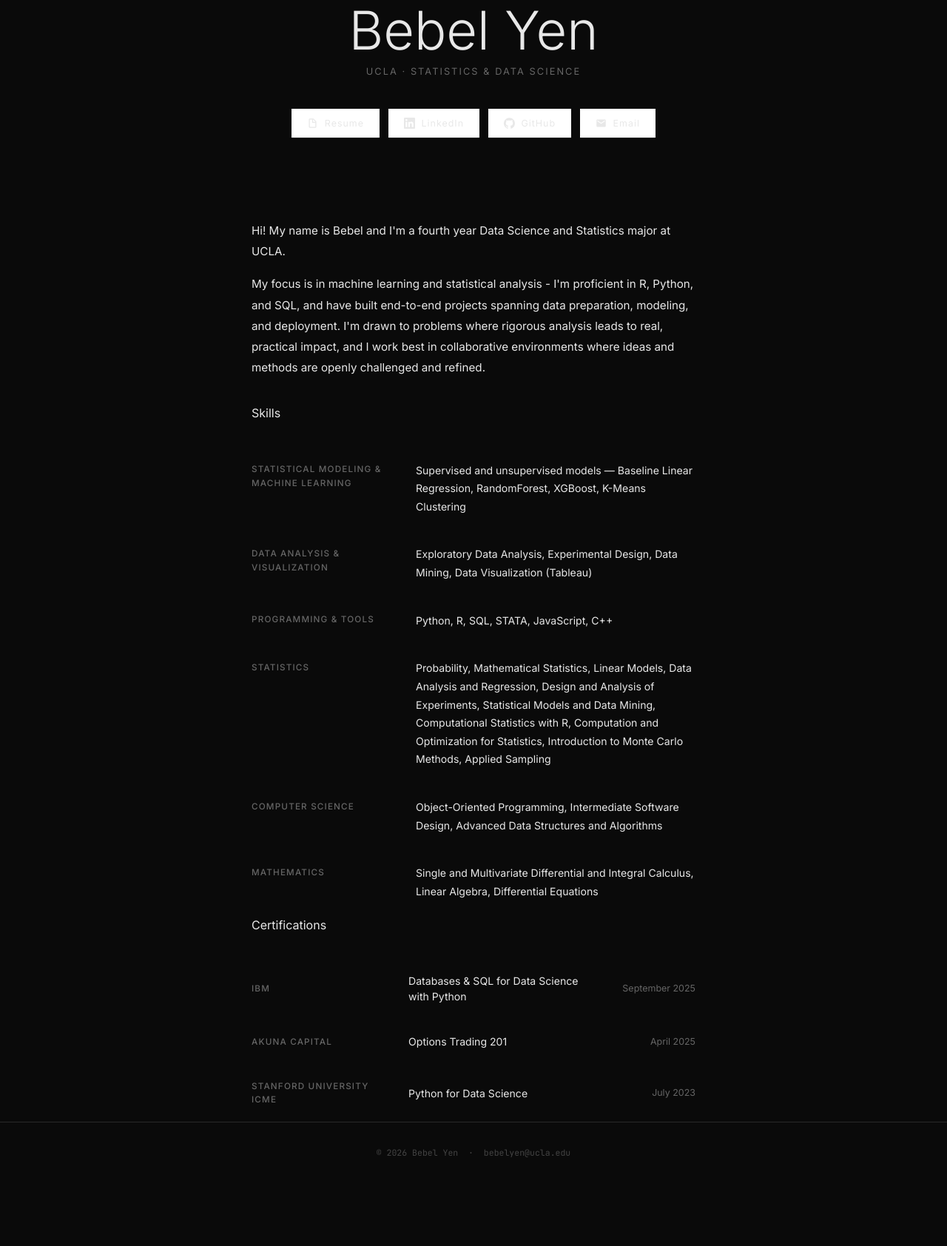
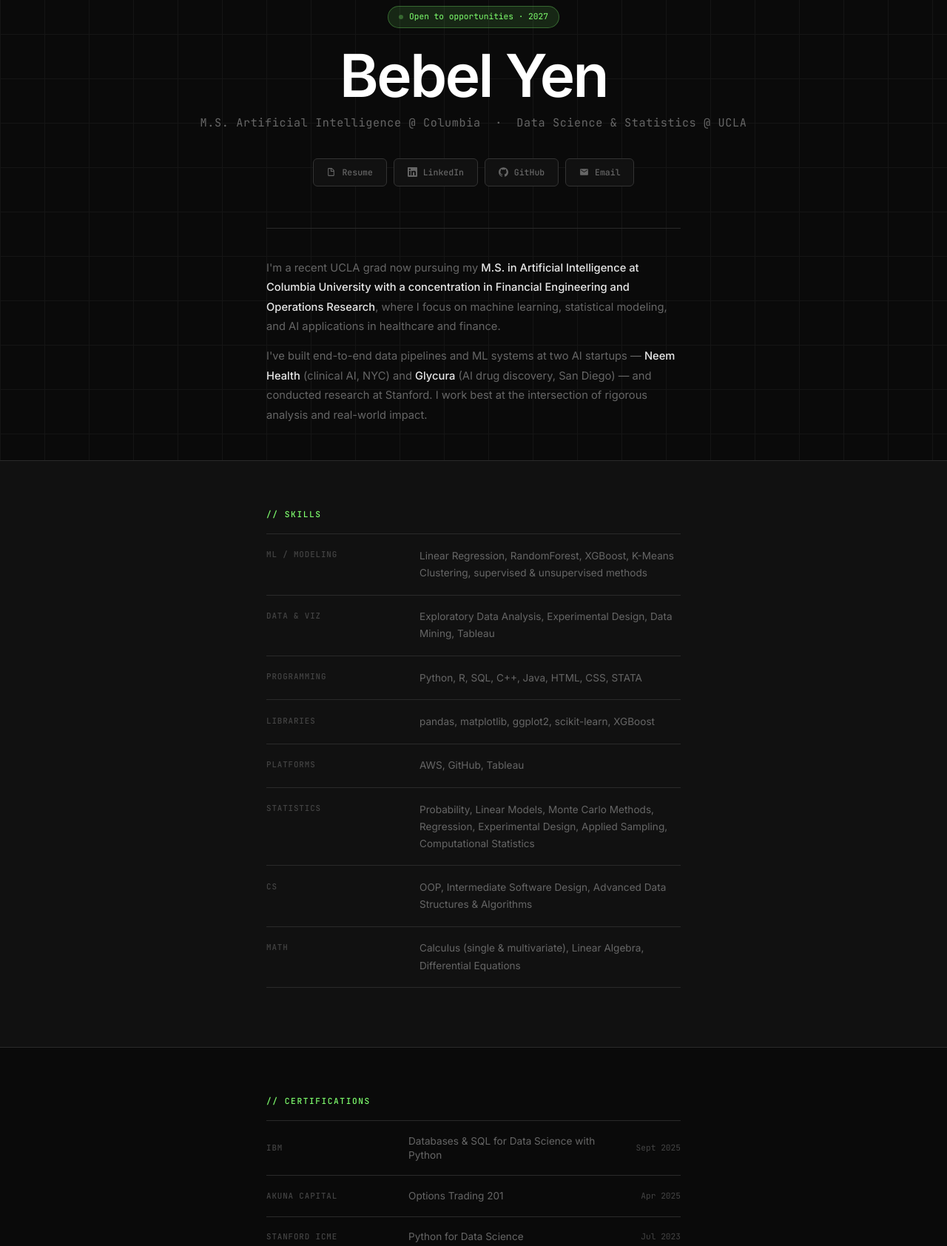
Before and after one commit to bebelyen/bebel-yen, a plain HTML site: page index.html in a window 1280 px wide. Shown: the part 254-1938 px from the top of the page at 74% size. Before the commit the page ends 1853 px from the top, so only its background shows below. Drawn offline with Linux system fonts and the light colour scheme.

Commit message:
updated index

```diff
--- a/index.html
+++ b/index.html
@@ -1,11 +1,12 @@
 <!DOCTYPE html>
 <html lang="en">
 <head>
-  <meta charset="UTF-8" />
+  <meta charset="UTF-8"/>
   <meta name="viewport" content="width=device-width, initial-scale=1.0"/>
   <title>Bebel Yen</title>
   <link rel="stylesheet" href="styles.css"/>
   <style>
+    /* ── HERO ── */
     .hero {
       min-height: calc(100vh - var(--nav-height));
       display: flex;
@@ -13,194 +14,195 @@
       justify-content: center;
       align-items: center;
       text-align: center;
-      padding: 4rem var(--side-padding) 3rem;
+      padding: 4rem var(--pad) 3rem;
+      position: relative;
     }
 
+    /* subtle grid bg */
+    .hero::before {
+      content: '';
+      position: absolute;
+      inset: 0;
+      background-image:
+        linear-gradient(var(--border) 1px, transparent 1px),
+        linear-gradient(90deg, var(--border) 1px, transparent 1px);
+      background-size: 60px 60px;
+      opacity: 0.35;
+      pointer-events: none;
+    }
+
+    .hero > * { position: relative; }
+
     .hero-photo {
-      width: 130px;
-      height: 130px;
+      width: 110px;
+      height: 110px;
       border-radius: 50%;
       object-fit: cover;
       object-position: center top;
-      border: 1px solid var(--line);
-      margin-bottom: 2rem;
+      border: 2px solid var(--border-light);
+      margin-bottom: 1.75rem;
       display: block;
+      box-shadow: 0 0 0 4px var(--accent-dim);
+    }
+
+    .hero-status {
+      display: inline-flex;
+      align-items: center;
+      gap: 0.5rem;
+      font-family: var(--mono);
+      font-size: 0.7rem;
+      color: var(--accent);
+      background: var(--accent-dim);
+      border: 1px solid var(--accent-border);
+      border-radius: 100px;
+      padding: 0.3rem 0.9rem;
+      margin-bottom: 1.5rem;
+    }
+
+    .hero-status-dot {
+      width: 6px; height: 6px;
+      border-radius: 50%;
+      background: var(--accent);
+      animation: blink 2s infinite;
+    }
+
+    @keyframes blink {
+      0%, 100% { opacity: 1; }
+      50% { opacity: 0.3; }
     }
 
     .hero-name {
-      font-family: var(--font-display);
-      font-size: clamp(2.8rem, 6vw, 4.5rem);
-      font-weight: 300;
-      line-height: 1.05;
-      color: var(--text-dark);
-      margin-bottom: 0.5rem;
+      font-size: clamp(2.8rem, 7vw, 5rem);
+      font-weight: 600;
+      color: var(--white);
+      letter-spacing: -0.03em;
+      line-height: 1;
+      margin-bottom: 0.75rem;
     }
 
-    .hero-subtitle {
-      font-size: 0.8rem;
-      font-weight: 400;
-      letter-spacing: 0.16em;
-      text-transform: uppercase;
+    .hero-tagline {
+      font-family: var(--mono);
+      font-size: clamp(0.8rem, 1.5vw, 0.95rem);
       color: var(--text-muted);
-      margin-bottom: 2.5rem;
+      margin-bottom: 2.25rem;
+      letter-spacing: 0.04em;
     }
 
     .hero-links {
       display: flex;
-      gap: 0.75rem;
+      gap: 0.6rem;
       flex-wrap: wrap;
       justify-content: center;
-      margin-bottom: 4rem;
+      margin-bottom: 3.5rem;
     }
 
     .hero-link-btn {
       display: inline-flex;
       align-items: center;
-      gap: 0.55rem;
-      font-family: var(--font-body);
-      font-size: 0.78rem;
-      font-weight: 400;
-      letter-spacing: 0.08em;
+      gap: 0.5rem;
+      font-family: var(--mono);
+      font-size: 0.72rem;
+      font-weight: 500;
       text-decoration: none;
-      padding: 0.6rem 1.3rem;
-      border: 1px solid var(--line);
-      color: var(--text-body);
-      background: var(--white);
+      padding: 0.55rem 1.1rem;
+      border: 1px solid var(--border-light);
+      color: var(--text-muted);
+      background: var(--bg-2);
+      border-radius: var(--radius);
       transition: all 0.2s ease;
     }
-
     .hero-link-btn:hover {
-      border-color: var(--text-dark);
-      color: var(--text-dark);
-      background: var(--off-white);
+      border-color: var(--accent-border);
+      color: var(--accent);
+      background: var(--accent-dim);
     }
-
     .hero-link-btn svg {
-      width: 15px;
-      height: 15px;
+      width: 13px; height: 13px;
       flex-shrink: 0;
       fill: currentColor;
     }
 
-    .hero-bio-section {
-      max-width: 600px;
+    /* BIO */
+    .hero-bio {
+      max-width: 560px;
+      width: 100%;
       text-align: left;
-      border-top: 1px solid var(--line);
-      padding-top: 3rem;
-      width: 100%;
+      border-top: 1px solid var(--border);
+      padding-top: 2.5rem;
     }
 
-    .hero-bio-section p {
-      font-size: 0.95rem;
-      color: var(--text-body);
-      line-height: 1.85;
-      margin-bottom: 1rem;
+    .hero-bio p {
+      font-size: 0.92rem;
+      color: var(--text-muted);
+      line-height: 1.8;
+      margin-bottom: 0.85rem;
     }
-
-    .hero-bio-section p:last-child { margin-bottom: 0; }
+    .hero-bio p:last-child { margin-bottom: 0; }
+    .hero-bio strong { color: var(--text); font-weight: 500; }
 
     /* ── SKILLS ── */
     .skills-section {
-      padding: 4rem var(--side-padding) 5rem;
-      border-top: 1px solid var(--line);
-      background: var(--off-white);
+      padding: 4rem var(--pad) 5rem;
+      border-top: 1px solid var(--border);
+      background: var(--bg-2);
+    }
+    .skills-inner {
+      max-width: 560px;
+      margin: 0 auto;
+    }
+    .skill-row {
+      display: grid;
+      grid-template-columns: 175px 1fr;
+      gap: 1rem 2rem;
+      padding: 1.1rem 0;
+      border-bottom: 1px solid var(--border);
+      align-items: start;
+    }
+    .skill-row:first-of-type { border-top: 1px solid var(--border); }
+    .skill-cat {
+      font-family: var(--mono);
+      font-size: 0.68rem;
+      font-weight: 500;
+      letter-spacing: 0.08em;
+      text-transform: uppercase;
+      color: var(--text-dim);
+      padding-top: 0.1rem;
+    }
+    .skill-val {
+      font-size: 0.85rem;
+      color: var(--text-muted);
+      line-height: 1.7;
     }
 
-    .skills-inner {
-      max-width: 600px;
-      margin: 0 auto;
+    /* ── CERTS ── */
+    .certs-section {
+      padding: 4rem var(--pad) 5rem;
+      border-top: 1px solid var(--border);
     }
-
-    .skills-inner .section-label {
-      margin-bottom: 2rem;
-      display: block;
-    }
-
-    .skill-row {
+    .certs-inner { max-width: 560px; margin: 0 auto; }
+    .cert-row {
       display: grid;
-      grid-template-columns: 190px 1fr;
-      gap: 1rem 2rem;
-      padding: 1.25rem 0;
-      border-bottom: 1px solid var(--line);
-      align-items: start;
-    }
-
-    .skill-row:first-of-type { border-top: 1px solid var(--line); }
-
-    .skill-category {
-      font-size: 0.73rem;
-      font-weight: 500;
-      letter-spacing: 0.1em;
-      text-transform: uppercase;
-      color: var(--text-muted);
-      padding-top: 0.1rem;
-    }
-
-    .skill-items {
-      font-size: 0.88rem;
-      color: var(--text-body);
-      line-height: 1.75;
-    }
-
-    /* ── CERTIFICATIONS ── */
-    .certs-section {
-      padding: 4rem var(--side-padding) 5rem;
-      border-top: 1px solid var(--line);
-    }
-
-    .certs-inner {
-      max-width: 600px;
-      margin: 0 auto;
-    }
-
-    .certs-inner .section-label {
-      margin-bottom: 2rem;
-      display: block;
-    }
-
-    .certs-grid {
-      display: flex;
-      flex-direction: column;
-      gap: 0;
-    }
-
-    .cert-card {
-      display: grid;
-      grid-template-columns: 180px 1fr 120px;
+      grid-template-columns: 160px 1fr auto;
       align-items: center;
       gap: 1rem 2rem;
-      padding: 1.25rem 0;
-      border-bottom: 1px solid var(--line);
+      padding: 1.1rem 0;
+      border-bottom: 1px solid var(--border);
     }
+    .cert-row:first-of-type { border-top: 1px solid var(--border); }
+    .cert-issuer {
+      font-family: var(--mono);
+      font-size: 0.68rem;
+      font-weight: 500;
+      letter-spacing: 0.08em;
+      text-transform: uppercase;
+      color: var(--text-dim);
+    }
+    .cert-name { font-size: 0.85rem; color: var(--text-muted); line-height: 1.4; }
+    .cert-date { font-family: var(--mono); font-size: 0.7rem; color: var(--text-dim); white-space: nowrap; }
 
-    .cert-card:first-of-type { border-top: 1px solid var(--line); }
-
-    .cert-issuer {
-      font-size: 0.73rem;
-      font-weight: 500;
-      letter-spacing: 0.1em;
-      text-transform: uppercase;
-      color: var(--text-muted);
-    }
-
-    .cert-name {
-      font-size: 0.88rem;
-      color: var(--text-body);
-      line-height: 1.5;
-    }
-
-    .cert-date {
-      font-size: 0.78rem;
-      color: var(--text-muted);
-      text-align: right;
-    }
-
-    /* ── RESPONSIVE ── */
     @media (max-width: 600px) {
-      .skill-row { grid-template-columns: 1fr; gap: 0.4rem; }
-      .hero-links { gap: 0.5rem; }
-      .cert-card { grid-template-columns: 1fr; gap: 0.25rem; }
-      .cert-date { text-align: left; }
+      .skill-row { grid-template-columns: 1fr; gap: 0.3rem; }
+      .cert-row { grid-template-columns: 1fr; gap: 0.3rem; }
     }
   </style>
 </head>
@@ -208,10 +210,8 @@
 
   <nav>
     <div class="nav-inner">
-      <a href="index.html" class="nav-logo">Bebel Yen</a>
-      <button class="nav-toggle" aria-label="Toggle menu" onclick="toggleNav()">
-        <span></span><span></span><span></span>
-      </button>
+      <a href="index.html" class="nav-logo">by<span>.</span>dev</a>
+      <button class="nav-toggle" onclick="toggleNav()"><span></span><span></span><span></span></button>
       <ul class="nav-links" id="navLinks">
         <li><a href="index.html" class="active">Home</a></li>
         <li><a href="about.html">About</a></li>
@@ -222,110 +222,103 @@
 
   <div class="page">
 
-    <!-- HERO -->
     <section class="hero">
-      <img src="assets/Headshot.jpg" alt="Bebel Yen" class="hero-photo fade-up" />
-      <h1 class="hero-name fade-up" style="transition-delay:0.05s">Bebel Yen</h1>
-      <p class="hero-subtitle fade-up" style="transition-delay:0.1s">UCLA · Statistics &amp; Data Science</p>
+      <img src="assets/Headshot.jpg" alt="Bebel Yen" class="hero-photo fade-up"/>
 
-      <div class="hero-links fade-up" style="transition-delay:0.15s">
+      <div class="hero-status fade-up" style="transition-delay:.05s">
+        <span class="hero-status-dot"></span>
+        Open to opportunities · 2027
+      </div>
 
+      <h1 class="hero-name fade-up" style="transition-delay:.1s">Bebel Yen</h1>
+      <p class="hero-tagline fade-up" style="transition-delay:.15s">
+        M.S. Artificial Intelligence @ Columbia &nbsp;·&nbsp; Data Science &amp; Statistics @ UCLA
+      </p>
+
+      <div class="hero-links fade-up" style="transition-delay:.2s">
         <a href="assets/BebelYenResume.pdf" target="_blank" class="hero-link-btn">
           <svg viewBox="0 0 24 24"><path d="M14 2H6a2 2 0 0 0-2 2v16a2 2 0 0 0 2 2h12a2 2 0 0 0 2-2V8l-6-6zm-1 1.5L18.5 9H13V3.5zM6 20V4h5v7h7v9H6z"/></svg>
           Resume
         </a>
-
         <a href="https://linkedin.com/in/bebelyen" target="_blank" class="hero-link-btn">
           <svg viewBox="0 0 24 24"><path d="M20.447 20.452h-3.554v-5.569c0-1.328-.027-3.037-1.852-3.037-1.853 0-2.136 1.445-2.136 2.939v5.667H9.351V9h3.414v1.561h.046c.477-.9 1.637-1.85 3.37-1.85 3.601 0 4.267 2.37 4.267 5.455v6.286zM5.337 7.433a2.062 2.062 0 0 1-2.063-2.065 2.064 2.064 0 1 1 2.063 2.065zm1.782 13.019H3.555V9h3.564v11.452zM22.225 0H1.771C.792 0 0 .774 0 1.729v20.542C0 23.227.792 24 1.771 24h20.451C23.2 24 24 23.227 24 22.271V1.729C24 .774 23.2 0 22.222 0h.003z"/></svg>
           LinkedIn
         </a>
-
         <a href="https://github.com/bebelyen" target="_blank" class="hero-link-btn">
           <svg viewBox="0 0 24 24"><path d="M12 .297c-6.63 0-12 5.373-12 12 0 5.303 3.438 9.8 8.205 11.385.6.113.82-.258.82-.577 0-.285-.01-1.04-.015-2.04-3.338.724-4.042-1.61-4.042-1.61C4.422 18.07 3.633 17.7 3.633 17.7c-1.087-.744.084-.729.084-.729 1.205.084 1.838 1.236 1.838 1.236 1.07 1.835 2.809 1.305 3.495.998.108-.776.417-1.305.76-1.605-2.665-.3-5.466-1.332-5.466-5.93 0-1.31.465-2.38 1.235-3.22-.135-.303-.54-1.523.105-3.176 0 0 1.005-.322 3.3 1.23.96-.267 1.98-.399 3-.405 1.02.006 2.04.138 3 .405 2.28-1.552 3.285-1.23 3.285-1.23.645 1.653.24 2.873.12 3.176.765.84 1.23 1.91 1.23 3.22 0 4.61-2.805 5.625-5.475 5.92.42.36.81 1.096.81 2.22 0 1.606-.015 2.896-.015 3.286 0 .315.21.69.825.57C20.565 22.092 24 17.592 24 12.297c0-6.627-5.373-12-12-12"/></svg>
           GitHub
         </a>
-
-        <a href="mailto:bebelyen@ucla.edu" class="hero-link-btn">
+        <a href="mailto:bebelyen@g.ucla.edu" class="hero-link-btn">
           <svg viewBox="0 0 24 24"><path d="M20 4H4c-1.1 0-2 .9-2 2v12c0 1.1.9 2 2 2h16c1.1 0 2-.9 2-2V6c0-1.1-.9-2-2-2zm0 4-8 5-8-5V6l8 5 8-5v2z"/></svg>
           Email
         </a>
-
       </div>
 
-      <!-- BIO -->
-      <div class="hero-bio-section fade-up" style="transition-delay:0.2s">
-        <p>Hi! My name is Bebel and I'm a fourth year Data Science and Statistics major at UCLA.</p>
-        <p>
-          My focus is in machine learning and statistical analysis - I'm proficient in R, Python, and SQL,
-          and have built end-to-end projects spanning data preparation, modeling, and deployment.
-          I'm drawn to problems where rigorous analysis leads to real, practical impact, and I work best
-          in collaborative environments where ideas and methods are openly challenged and refined.
-        </p>
+      <div class="hero-bio fade-up" style="transition-delay:.25s">
+        <p>I'm a recent UCLA grad now pursuing my <strong>M.S. in Artificial Intelligence at Columbia University with a concentration in Financial Engineering and Operations Research</strong>, where I focus on machine learning, statistical modeling, and AI applications in healthcare and finance.</p>
+        <p>I've built end-to-end data pipelines and ML systems at two AI startups — <strong>Neem Health</strong> (clinical AI, NYC) and <strong>Glycura</strong> (AI drug discovery, San Diego) — and conducted research at Stanford. I work best at the intersection of rigorous analysis and real-world impact.</p>
       </div>
     </section>
 
     <!-- SKILLS -->
     <section class="skills-section">
       <div class="skills-inner">
-        <span class="section-label fade-up">Skills</span>
+        <span class="label fade-up">// skills</span>
 
         <div class="skill-row fade-up">
-          <div class="skill-category">Statistical Modeling &amp; Machine Learning</div>
-          <div class="skill-items">Supervised and unsupervised models — Baseline Linear Regression, RandomForest, XGBoost, K-Means Clustering</div>
+          <div class="skill-cat">ML / Modeling</div>
+          <div class="skill-val">Linear Regression, RandomForest, XGBoost, K-Means Clustering, supervised &amp; unsupervised methods</div>
         </div>
-
         <div class="skill-row fade-up">
-          <div class="skill-category">Data Analysis &amp; Visualization</div>
-          <div class="skill-items">Exploratory Data Analysis, Experimental Design, Data Mining, Data Visualization (Tableau)</div>
+          <div class="skill-cat">Data &amp; Viz</div>
+          <div class="skill-val">Exploratory Data Analysis, Experimental Design, Data Mining, Tableau</div>
         </div>
-
         <div class="skill-row fade-up">
-          <div class="skill-category">Programming &amp; Tools</div>
-          <div class="skill-items">Python, R, SQL, STATA, JavaScript, C++</div>
+          <div class="skill-cat">Programming</div>
+          <div class="skill-val">Python, R, SQL, C++, Java, HTML, CSS, STATA</div>
         </div>
-
         <div class="skill-row fade-up">
-          <div class="skill-category">Statistics</div>
-          <div class="skill-items">Probability, Mathematical Statistics, Linear Models, Data Analysis and Regression, Design and Analysis of Experiments, Statistical Models and Data Mining, Computational Statistics with R, Computation and Optimization for Statistics, Introduction to Monte Carlo Methods, Applied Sampling</div>
+          <div class="skill-cat">Libraries</div>
+          <div class="skill-val">pandas, matplotlib, ggplot2, scikit-learn, XGBoost</div>
         </div>
-
         <div class="skill-row fade-up">
-          <div class="skill-category">Computer Science</div>
-          <div class="skill-items">Object-Oriented Programming, Intermediate Software Design, Advanced Data Structures and Algorithms</div>
+          <div class="skill-cat">Platforms</div>
+          <div class="skill-val">AWS, GitHub, Tableau</div>
         </div>
-
         <div class="skill-row fade-up">
-          <div class="skill-category">Mathematics</div>
-          <div class="skill-items">Single and Multivariate Differential and Integral Calculus, Linear Algebra, Differential Equations</div>
+          <div class="skill-cat">Statistics</div>
+          <div class="skill-val">Probability, Linear Models, Monte Carlo Methods, Regression, Experimental Design, Applied Sampling, Computational Statistics</div>
         </div>
-
+        <div class="skill-row fade-up">
+          <div class="skill-cat">CS</div>
+          <div class="skill-val">OOP, Intermediate Software Design, Advanced Data Structures &amp; Algorithms</div>
+        </div>
+        <div class="skill-row fade-up">
+          <div class="skill-cat">Math</div>
+          <div class="skill-val">Calculus (single &amp; multivariate), Linear Algebra, Differential Equations</div>
+        </div>
       </div>
     </section>
 
-    <!-- CERTIFICATIONS -->
+    <!-- CERTS -->
     <section class="certs-section">
       <div class="certs-inner">
-        <span class="section-label fade-up">Certifications</span>
-        <div class="certs-grid">
+        <span class="label fade-up">// certifications</span>
 
-          <div class="cert-card fade-up">
+        <div class="cert-row fade-up">
           <div class="cert-issuer">IBM</div>
           <div class="cert-name">Databases &amp; SQL for Data Science with Python</div>
-            <div class="cert-date">September 2025</div>
+          <div class="cert-date">Sept 2025</div>
         </div>
-
-          <div class="cert-card fade-up">
+        <div class="cert-row fade-up">
           <div class="cert-issuer">Akuna Capital</div>
           <div class="cert-name">Options Trading 201</div>
-            <div class="cert-date">April 2025</div>
+          <div class="cert-date">Apr 2025</div>
         </div>
-
-          <div class="cert-card fade-up">
-            <div class="cert-issuer">Stanford University ICME</div>
+        <div class="cert-row fade-up">
+          <div class="cert-issuer">Stanford ICME</div>
           <div class="cert-name">Python for Data Science</div>
-            <div class="cert-date">July 2023</div>
-          </div>
-
+          <div class="cert-date">Jul 2023</div>
         </div>
       </div>
     </section>
@@ -333,15 +326,15 @@
   </div>
 
   <footer>
-    <p>© 2026 Bebel Yen &nbsp;·&nbsp; <a href="mailto:bebelyen@ucla.edu" style="color:inherit;">bebelyen@ucla.edu</a></p>
+    <p>bebel yen &nbsp;·&nbsp; <a href="mailto:bebelyen@g.ucla.edu">bebelyen@g.ucla.edu</a> &nbsp;·&nbsp; © 2026</p>
   </footer>
 
   <script>
     function toggleNav() { document.getElementById('navLinks').classList.toggle('open'); }
-    const observer = new IntersectionObserver(entries => {
+    const obs = new IntersectionObserver(entries => {
       entries.forEach(e => { if (e.isIntersecting) e.target.classList.add('visible'); });
-    }, { threshold: 0.1 });
-    document.querySelectorAll('.fade-up').forEach(el => observer.observe(el));
+    }, { threshold: 0.08 });
+    document.querySelectorAll('.fade-up').forEach(el => obs.observe(el));
   </script>
 </body>
 </html>
```
Lines whose indentation alone changed are shown as unchanged.
